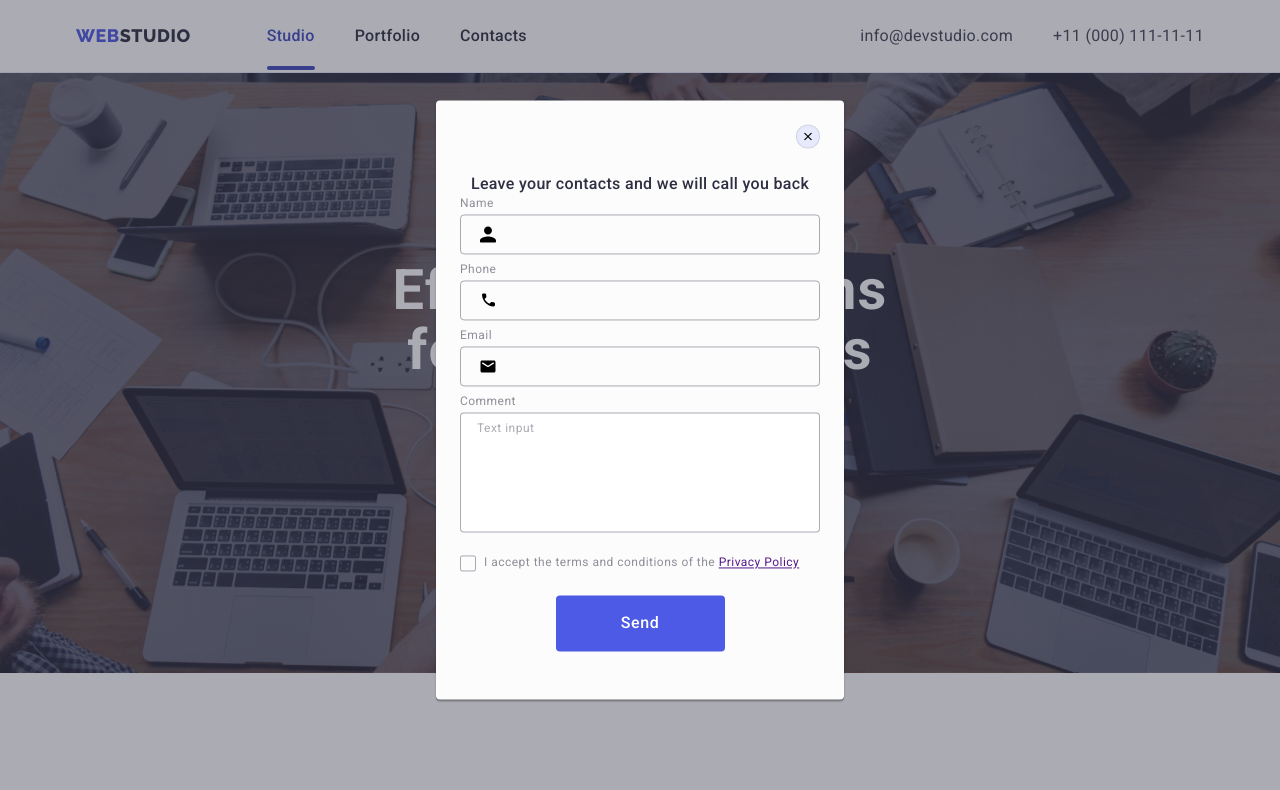
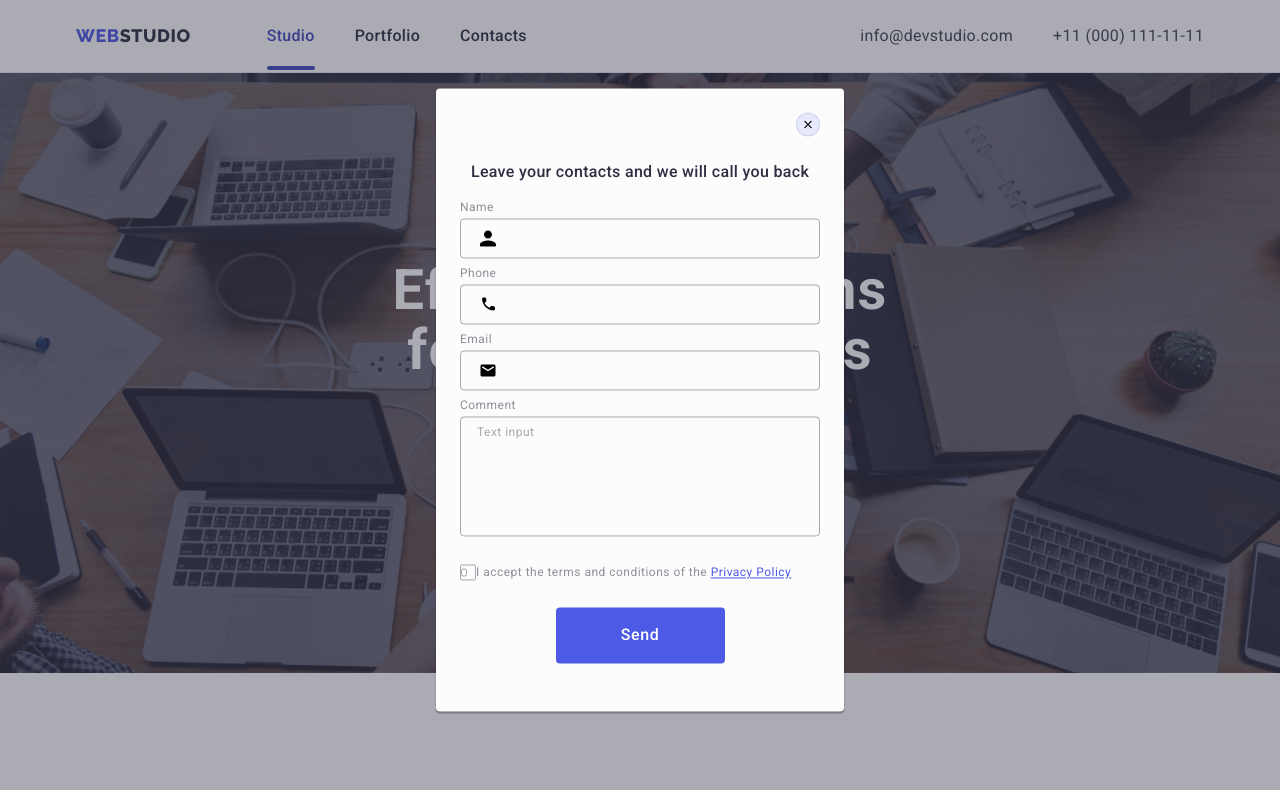
Before and after one commit to chester669/goit-markup-hw-06, a plain HTML site: page index.html in a window 1280 px wide. Both pictures are taken after a click on the button "Order Service". Shown: the top 790 px of the page. Drawn offline with nearby package versions, Linux system fonts and the light colour scheme.

Commit message:
checkbox

```diff
--- a/css/styles.css
+++ b/css/styles.css
@@ -814,6 +814,7 @@ ol {
     text-align: center;
     letter-spacing: 0.02em;
     color: #2E2F42;
+    margin-bottom: 16px;
 }
 
 /* .modal-info-desc {
@@ -849,13 +850,21 @@ ol {
     width: 360px;
     height: 120px;
     resize: none;
-    padding-left: 16px;
+    font-size: 12px;
+    line-height: 1.17;
+    letter-spacing: 0.04em;
+    color: rgba(46, 47, 66, 0.4);
+    border: 1px solid rgba(46, 47, 66, 0.2);
+    background-color: transparent;
+    outline: transparent;
+    padding: 8px 16px;
 }
-.modal-comment
-{
+
+.modal-comment {
     margin-bottom: 16px;
 
 }
+
 .modal-user-comment::placeholder {
     font-size: 12px;
     line-height: 1.17;
@@ -868,8 +877,6 @@ ol {
     border: 1px solid #2E2F4266;
     border-radius: 4px;
     transition: border-color var(--transition-duration-func);
-    padding-top: 8px;
-
 }
 
 .input-user-info:focus,
@@ -881,7 +888,7 @@ ol {
 }
 
 .input-user-info:focus,
-.input-user-info:hover+ .input-icon {
+.input-user-info:hover+.input-icon {
     fill: #4D5AE5;
 }
 
@@ -889,16 +896,32 @@ ol {
     position: relative;
 }
 
+.checkbox {
+    margin-bottom: 24px;
+}
+
 .privacy-text {
+    width: 16px;
+    height: 16px;
+    border: 1px solid rgba(46, 47, 66, 0.4);
+    border-radius: 2px;
+    display: inline-flex;
+    align-items: center;
+    justify-content: center;
+    fill: transparent;
+}
+
+.modal-user-checkbox {
     font-size: 12px;
     line-height: 1.17;
     letter-spacing: 0.04em;
     color: #8E8F99;
-}
-
-.modal-user-checkbox {
-    display: flex;
+    /* display: flex;
     text-align: center;
+    font-size: 12px;
+    line-height: 1.17;
+    letter-spacing: 0.04em;
+    color: #8E8F99; */
 }
 
 .modal-user-privacy {
@@ -920,6 +943,11 @@ ol {
 
 .modal-user-privacy:checked+.privacy-checkmark>.checkmark-icon {
     opacity: 1;
+}
+
+.link-color {
+    color: #4d5ae5;
+
 }
 
 .input-icon {
--- a/index.html
+++ b/index.html
@@ -616,33 +616,42 @@
           </div>
           <!-- </span> -->
           <div class="modal-comment">
-            <label class="modal-user-info" for="comment">Comment</label>
-              <!-- <span class="modal-info-desc">Comment</span> -->
-              <textarea
-                class="modal-user-comment"
-                name="user_comment"
-                id="comment"
-                placeholder="Text input"
-              ></textarea>
+            <label class="modal-user-info" for="user-comment">Comment</label>
+            <!-- <span class="modal-info-desc">Comment</span> -->
+            <textarea
+              class="modal-user-comment"
+              name="user-comment"
+              id="user-comment"
+              placeholder="Text input"
+            ></textarea>
             <!-- </label> -->
           </div>
-          <label class="modal-user-checkbox">
+          <div class="checkbox">
             <input
               class="modal-user-privacy"
+              value="true"
               type="checkbox"
-              name="user-comment"
+              name="user-privacy"
+              id="user-privacy"
             />
-            <svg class="privacy-checkmark" width="16" height="16">
+            <label class="modal-user-checkbox" for="user-privacy"
+              ><span class="privacy-text"
+              ><svg class="privacy-checkmark" width="10" height="8">
+                <use
+                  class="checkmark-icon"
+                  href="./images/icons.svg#icon-checkmark"
+                ></use></svg></span
+            >I accept the terms and conditions of the
+              <a class="link-color" href="">Privacy Policy</a></label
+            >
+            <!-- <span class="privacy-text"></span> -->
+            <!-- <svg class="privacy-checkmark" width="16" height="16">
               <use
                 class="checkmark-icon"
                 href="./images/icons.svg#icon-checkmark"
               ></use>
-            </svg>
-            <span class="privacy-text"
-              >I accept the terms and conditions of the
-              <a href="">Privacy Policy</a></span
-            >
-          </label>
+            </svg> -->
+          </div>
           <button class="modal-user-button" type="submit">Send</button>
         </form>
       </div>
```
